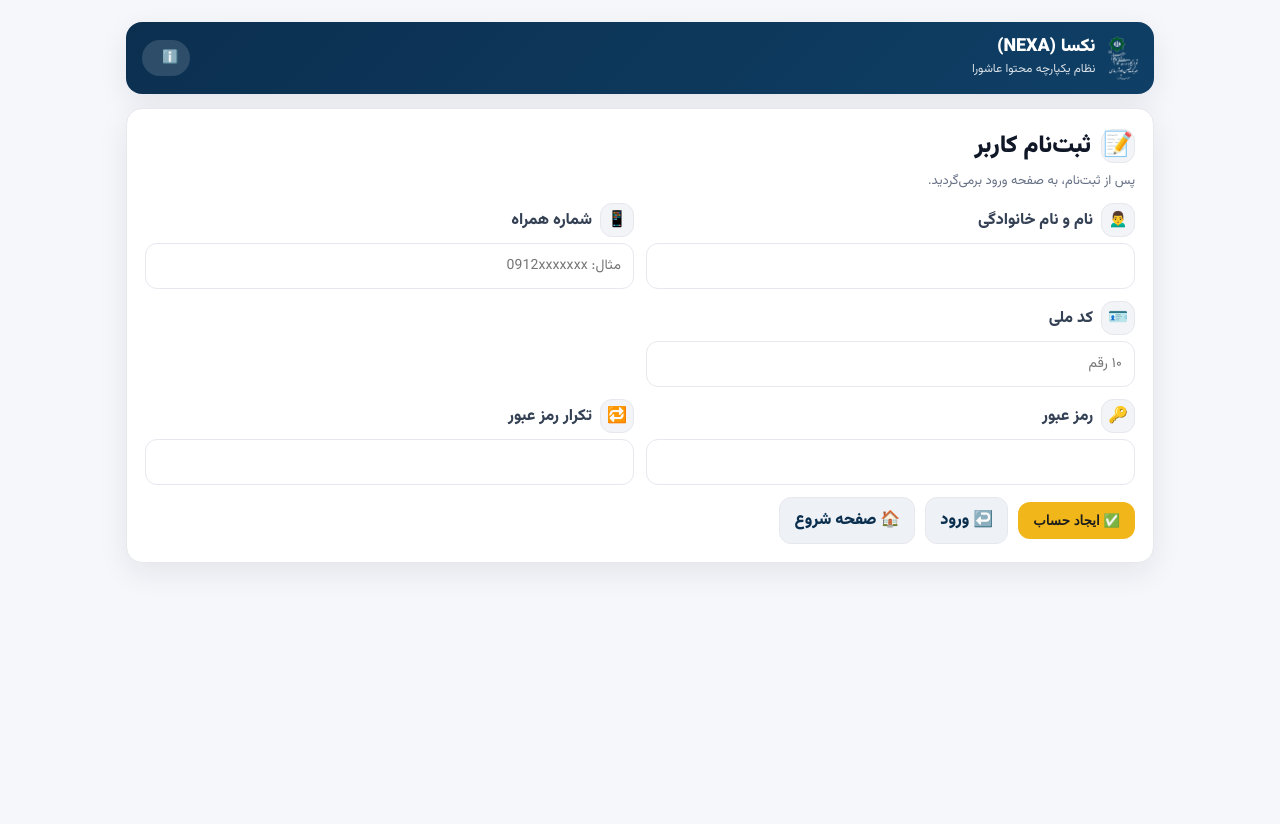
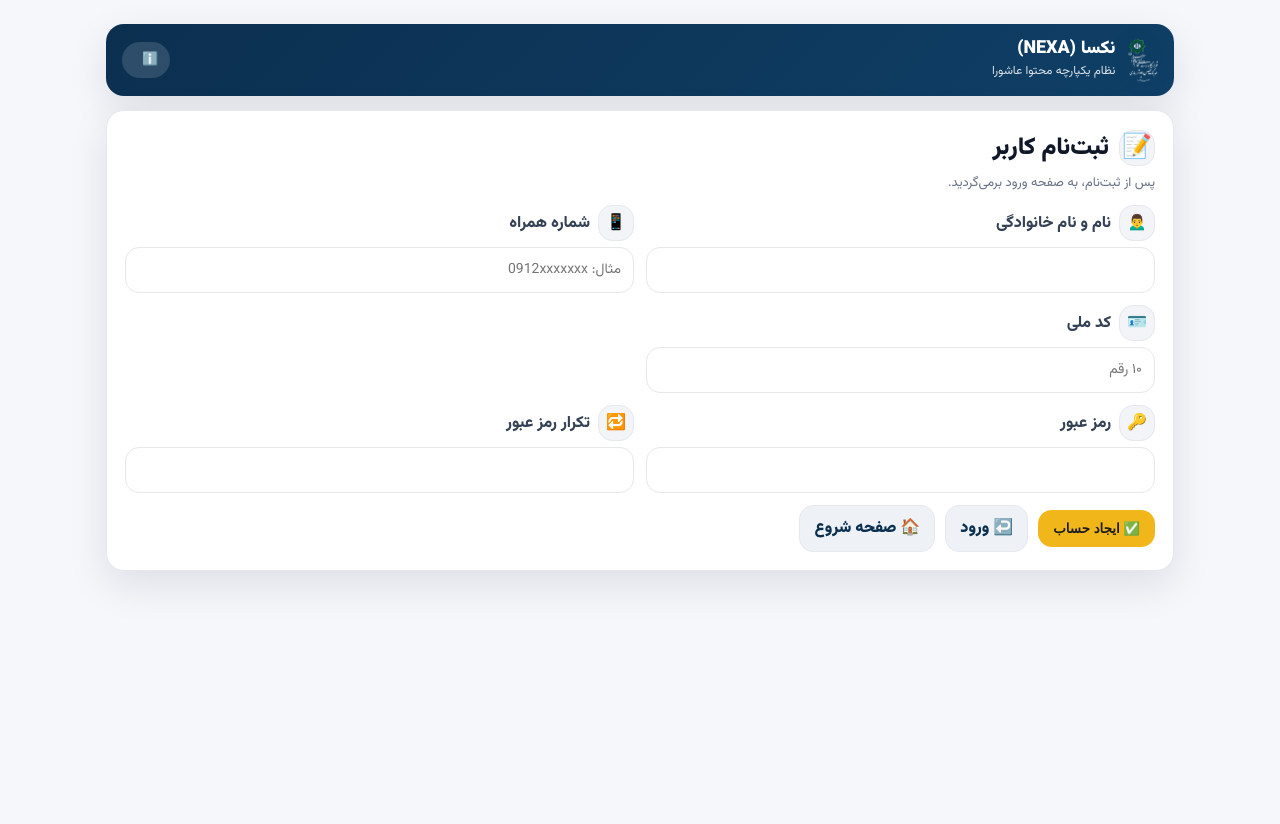
Before and after one commit to hadibagherian4-sudo/nexa-ashora, a FastAPI app: page /register in a window 1280 px wide. Before the commit the page ends 567 px from the top, so only its background shows below. Run offline with FastAPI, Linux system fonts and the light colour scheme; parts of the project's set-up code (start-up, migrations or seed data) failed here and were passed over.

Commit message:
Update app.css

```diff
--- a/app/static/app.css
+++ b/app/static/app.css
@@ -4,18 +4,22 @@
   --text:#101828;
   --muted:#667085;
   --border:#e6e8ee;
+
   --brand:#0b2f4f;
   --brand2:#0f3f66;
   --accent:#f1b61a;
+
   --danger:#c62828;
-  --radius:16px;
-  --shadow:0 10px 30px rgba(16,24,40,.08);
+
+  --radius:18px;
+  --shadow:0 14px 40px rgba(16,24,40,.10);
 }
 
 *{box-sizing:border-box}
 html,body{height:100%}
+
 body{
-  font-family: "Vazirmatn", system-ui, -apple-system, Segoe UI, Roboto, Arial, sans-serif;
+  font-family:"Vazirmatn", system-ui, -apple-system, Segoe UI, Roboto, Arial, sans-serif;
   background:var(--bg);
   color:var(--text);
   margin:0;
@@ -23,10 +27,17 @@ body{
   text-align:right;
 }
 
-a{color:inherit}
-.wrap{max-width: 1060px; margin: 22px auto; padding: 0 16px;}
+/* برای صفحه Start: بک‌گراند هم‌رنگ نوار بالا */
+body.is-landing{
+  background: linear-gradient(135deg, var(--brand), var(--brand2));
+}
+
+a{color:inherit; text-decoration:none}
+.wrap{max-width:1100px; margin:24px auto; padding:0 16px;}
+
+/* Topbar */
 .topbar{
-  background:linear-gradient(135deg,var(--brand),var(--brand2));
+  background: linear-gradient(135deg, var(--brand), var(--brand2));
   color:#fff;
   border-radius:var(--radius);
   padding:14px 16px;
@@ -34,18 +45,24 @@ a{color:inherit}
   align-items:center;
   justify-content:space-between;
   gap:12px;
-  box-shadow: var(--shadow);
+  box-shadow:var(--shadow);
 }
 
-.brand{
-  display:flex;
-  align-items:center;
-  gap:12px;
+/* برند */
+.brand{display:flex; align-items:center; gap:12px;}
+.brand img{
+  height:44px;
+  width:auto;
+  border-radius:14px;
+  /* لوگو پشت سفید نباشه */
+  background:transparent;
+  padding:0;
+  filter: drop-shadow(0 6px 12px rgba(0,0,0,.15));
 }
-.brand img{height:44px; width:auto; border-radius:12px;}
 .brand-title{font-weight:900; font-size:18px; line-height:1.1}
 .brand-sub{font-size:12px; opacity:.85; margin-top:2px}
 
+/* Badge سمت راست */
 .badge{
   display:inline-flex;
   align-items:center;
@@ -58,15 +75,17 @@ a{color:inherit}
   white-space:nowrap;
 }
 
+/* Card */
 .card{
   background:var(--card);
   border-radius:var(--radius);
   padding:18px;
   margin-top:14px;
-  box-shadow: var(--shadow);
-  border: 1px solid var(--border);
+  box-shadow:var(--shadow);
+  border:1px solid var(--border);
 }
 
+/* عنوان‌های بخش‌ها */
 .h-title{
   display:flex;
   align-items:center;
@@ -75,50 +94,70 @@ a{color:inherit}
   font-weight:900;
 }
 .icon{
-  width:34px;
-  height:34px;
-  border-radius:12px;
+  width:36px;
+  height:36px;
+  border-radius:14px;
   display:inline-flex;
   align-items:center;
   justify-content:center;
   background:#f2f4f7;
   border:1px solid var(--border);
+  transition:transform .18s ease, box-shadow .18s ease;
 }
+.icon:hover{transform:translateY(-1px); box-shadow:0 10px 18px rgba(16,24,40,.10);}
 
 .muted{color:var(--muted); font-size:13px}
 .hr{height:1px; background:var(--border); margin:16px 0}
 
-label{display:flex; align-items:center; gap:8px; font-weight:700; margin: 12px 0 6px; color:#344054}
+/* فرم */
+label{
+  display:flex;
+  align-items:center;
+  gap:8px;
+  font-weight:800;
+  margin:12px 0 6px;
+  color:#344054;
+}
 input, select, textarea{
   width:100%;
   padding:11px 12px;
   border:1px solid var(--border);
-  border-radius:12px;
+  border-radius:14px;
   outline:none;
-  font-family: inherit;
+  font-family:inherit;
   font-size:14px;
   background:#fff;
   direction:rtl;
   text-align:right;
+  transition: box-shadow .18s ease, border-color .18s ease, transform .18s ease;
 }
-input:focus, select:focus, textarea:focus{border-color:#b7c2d0; box-shadow:0 0 0 4px rgba(15,63,102,.08)}
+textarea{min-height:110px; resize:vertical;}
+input:focus, select:focus, textarea:focus{
+  border-color:#b7c2d0;
+  box-shadow:0 0 0 5px rgba(15,63,102,.10);
+}
+input:hover, select:hover, textarea:hover{transform:translateY(-1px);}
 
-.row{display:grid; grid-template-columns: 1fr 1fr; gap: 12px;}
-@media (max-width: 720px){ .row{grid-template-columns:1fr;} .topbar{flex-direction:column; align-items:stretch} }
+.row{display:grid; grid-template-columns:1fr 1fr; gap:12px;}
+@media (max-width: 820px){
+  .row{grid-template-columns:1fr;}
+  .topbar{flex-direction:column; align-items:stretch}
+}
 
+/* دکمه‌ها */
+.actions{display:flex; gap:10px; flex-wrap:wrap; align-items:center; margin-top:12px}
 .btn{
   display:inline-flex;
   align-items:center;
   justify-content:center;
   gap:8px;
   padding:10px 14px;
-  border-radius:12px;
+  border-radius:14px;
   border:1px solid transparent;
   cursor:pointer;
   font-weight:900;
   background:var(--accent);
   color:#1d1d1d;
-  text-decoration:none;
 }
 .btn:hover{filter:brightness(.97)}
 .btn.secondary{
@@ -126,34 +165,65 @@ input:focus, select:focus, textarea:focus{border-color:#b7c2d0; box-shadow:0 0 0
   border-color:var(--border);
   color:#0b2f4f;
 }
+.btn.link{
+  background:transparent;
+  border-color:transparent;
+  color:#fff;
+  padding:8px 10px;
+  opacity:.95;
+}
 .btn.danger{
   background:#ffecec;
   border-color:#ffd2d2;
   color:var(--danger);
 }
 
-.actions{display:flex; gap:10px; flex-wrap:wrap; align-items:center; margin-top:12px}
-
 .alert{
   padding:10px 12px;
-  border-radius:12px;
+  border-radius:14px;
   border:1px solid var(--border);
   background:#fbfbfd;
 }
 .error{color:var(--danger); font-weight:900; margin-top:10px}
-.kpi{display:grid; grid-template-columns:repeat(3, 1fr); gap:12px}
-@media (max-width: 720px){ .kpi{grid-template-columns:1fr} }
-.kpi .box{
-  border:1px solid var(--border);
-  border-radius:14px;
-  padding:14px;
-  background:#fff;
+
+/* Landing */
+.landing{
+  margin-top:18px;
+  min-height: calc(100vh - 120px);
+  display:flex;
+  align-items:center;
+  justify-content:center;
 }
-.kpi .num{font-size:22px; font-weight:900}
-.kpi .lbl{color:var(--muted); font-size:13px}
-.table{width:100%; border-collapse:collapse; margin-top:10px}
-.table th,.table td{border-bottom:1px solid var(--border); padding:10px; font-size:14px}
-.table th{color:#344054; font-weight:900; background:#fafbff}
-.pill{display:inline-flex; padding:6px 10px; border-radius:999px; border:1px solid var(--border); font-size:12px; color:#344054; background:#fff}
-textarea{line-height:1.9}
-input,select,textarea{letter-spacing:.1px}
+.landing-card{
+  width:min(860px, 100%);
+  background: rgba(255,255,255,.10);
+  border: 1px solid rgba(255,255,255,.18);
+  box-shadow: 0 18px 60px rgba(0,0,0,.25);
+  backdrop-filter: blur(10px);
+  border-radius: 24px;
+  padding: 48px 26px;
+  text-align:center;
+  color:#fff;
+  animation: popIn .35s ease both;
+}
+@keyframes popIn{
+  from{opacity:0; transform:translateY(10px) scale(.98)}
+  to{opacity:1; transform:translateY(0) scale(1)}
+}
+.landing-logo{
+  width:110px;
+  height:110px;
+  object-fit:contain;
+  filter: drop-shadow(0 16px 28px rgba(0,0,0,.35));
+  margin-bottom: 14px;
+}
+.landing-title{
+  font-weight: 900;
+  font-size: 28px;
+  margin: 0;
+}
+.landing-sub{
+  opacity: .9;
+  margin-top: 6px;
+  font-size: 14px;
+}
```
